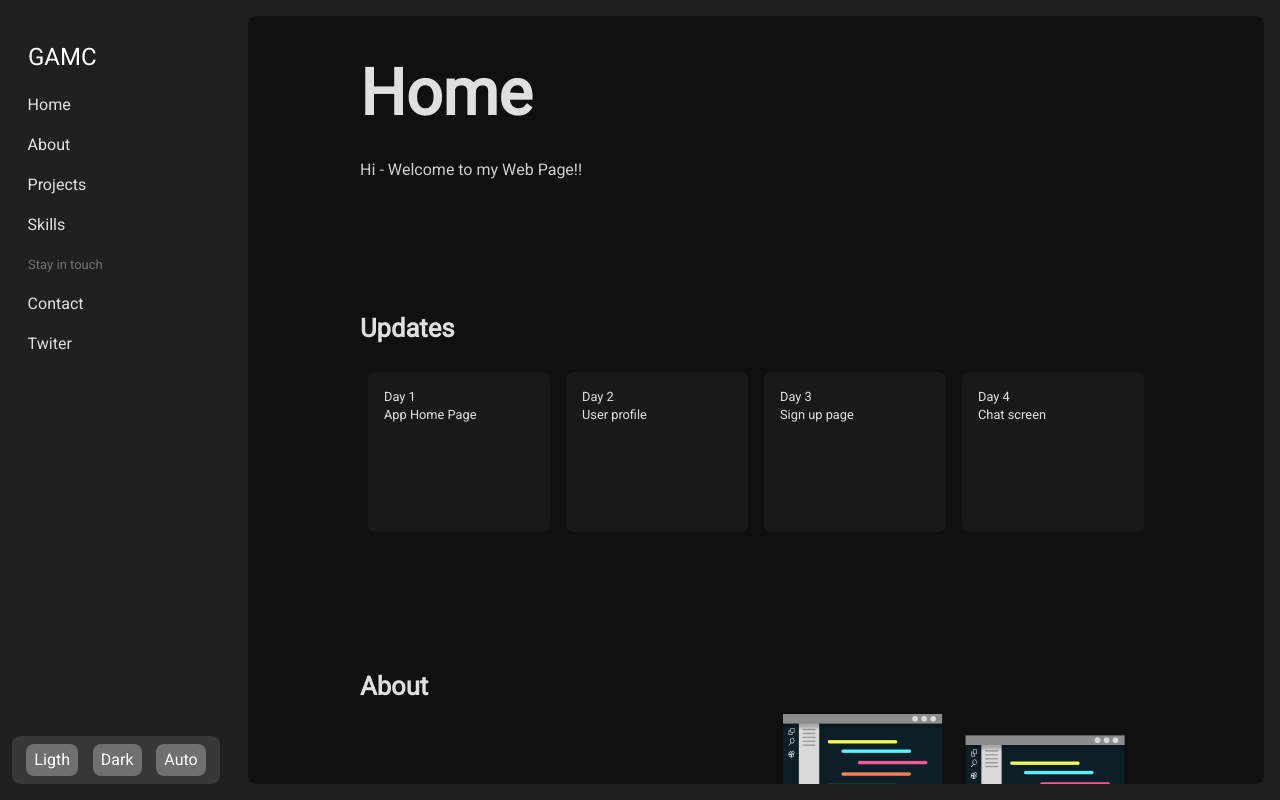
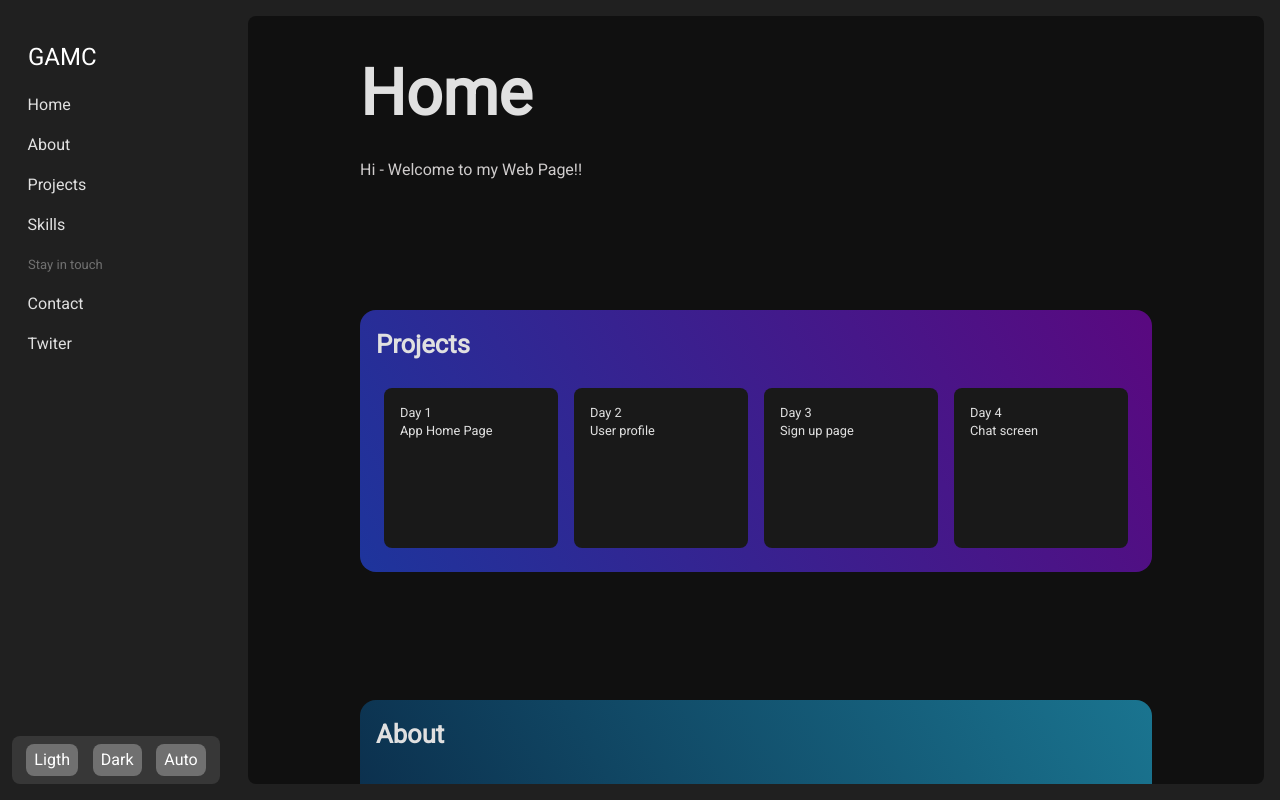
Before and after one commit to giovannymontero99/new-portfolio, a React (Vite) app: page / in a window 1280 px wide. Built offline with nearby package versions, Linux system fonts and the light colour scheme; a web font is replaced by a local one.

Commit message:
5 files modified, 1 added, 1 deleted

```diff
--- a/src/components/main-components/About.css
+++ b/src/components/main-components/About.css
@@ -1,6 +1,9 @@
 /* About styles */
 .about {
-  padding: 8rem 0;
+  padding: 1rem 1rem;
+  border-radius: 16px;
+  background: linear-gradient(60deg, #092442, #1e9ec5b4);
+  margin: 8rem 0;
 }
 
 .about-section {
--- a/src/components/main-components/About.jsx
+++ b/src/components/main-components/About.jsx
@@ -1,6 +1,6 @@
 import React from 'react';
 import './About.css';
-import logo from '../../../public/logo.png';
+import logo from '/logo.svg';
 
 const About = () => {
   return (
--- a/src/components/main-components/Skills.css
+++ b/src/components/main-components/Skills.css
@@ -0,0 +1,17 @@
+#skills {
+  padding: 1rem;
+  margin: 7rem 0;
+  text-align: center;
+}
+
+.skills-title {
+  margin-bottom: 1rem;
+}
+
+.skills-logos {
+  text-align: center;
+  padding: 1rem;
+}
+.skills-logos > div {
+  padding: 1rem;
+}
--- a/src/components/main-components/Skills.jsx
+++ b/src/components/main-components/Skills.jsx
@@ -1,4 +1,5 @@
 import React from 'react';
+import './Skills.css';
 import htmlLogo from '../../assets/html.svg';
 import cssLogo from '../../assets/css.svg';
 import javascriptLogo from '../../assets/javascript.svg';
@@ -9,11 +10,18 @@ import mysqlLogo from '../../assets/mysql.svg';
 import gitLogo from '../../assets/git.svg';
 
 const Skillls = () => {
+
+
   return (
     <section id="skills">
+      <div>
+        <div className="skills-title">
           <h3>Skills</h3>
+        </div>
         <div>
           <p>Todos los días me encuentro en aprendizaje de tecnologías como:</p>
+        </div>
+        <div className="skills-logos">
           <div>
             <img src={htmlLogo} alt="html logo" />
           </div>
@@ -39,6 +47,7 @@ const Skillls = () => {
             <img src={gitLogo} alt="git logo" />
           </div>
         </div>
+      </div>
     </section>
   );
 };
--- a/src/components/main-components/Updates.css
+++ b/src/components/main-components/Updates.css
@@ -1,3 +1,14 @@
+#projects {
+  padding: 1rem 1rem;
+  margin-bottom: 8rem;
+  background: linear-gradient(
+    60deg,
+    rgba(36, 69, 219, 0.692),
+    rgba(174, 0, 255, 0.466)
+  );
+  border-radius: 16px;
+}
+
 .updatesSection {
   display: flex;
   justify-content: space-evenly;
--- a/src/components/main-components/Updates.jsx
+++ b/src/components/main-components/Updates.jsx
@@ -4,7 +4,7 @@ import './Updates.css';
 const Updates = () => {
   return (
     <section id="projects">
-      <h3>Updates</h3>
+      <h3>Projects</h3>
       <div className="updatesSection">
         <div className="targetUpdate">
           <p>Day 1</p>
```
Also changed, not shown: public/logo.png (deleted), public/logo.svg (added). Lines whose indentation alone changed are shown as unchanged.
